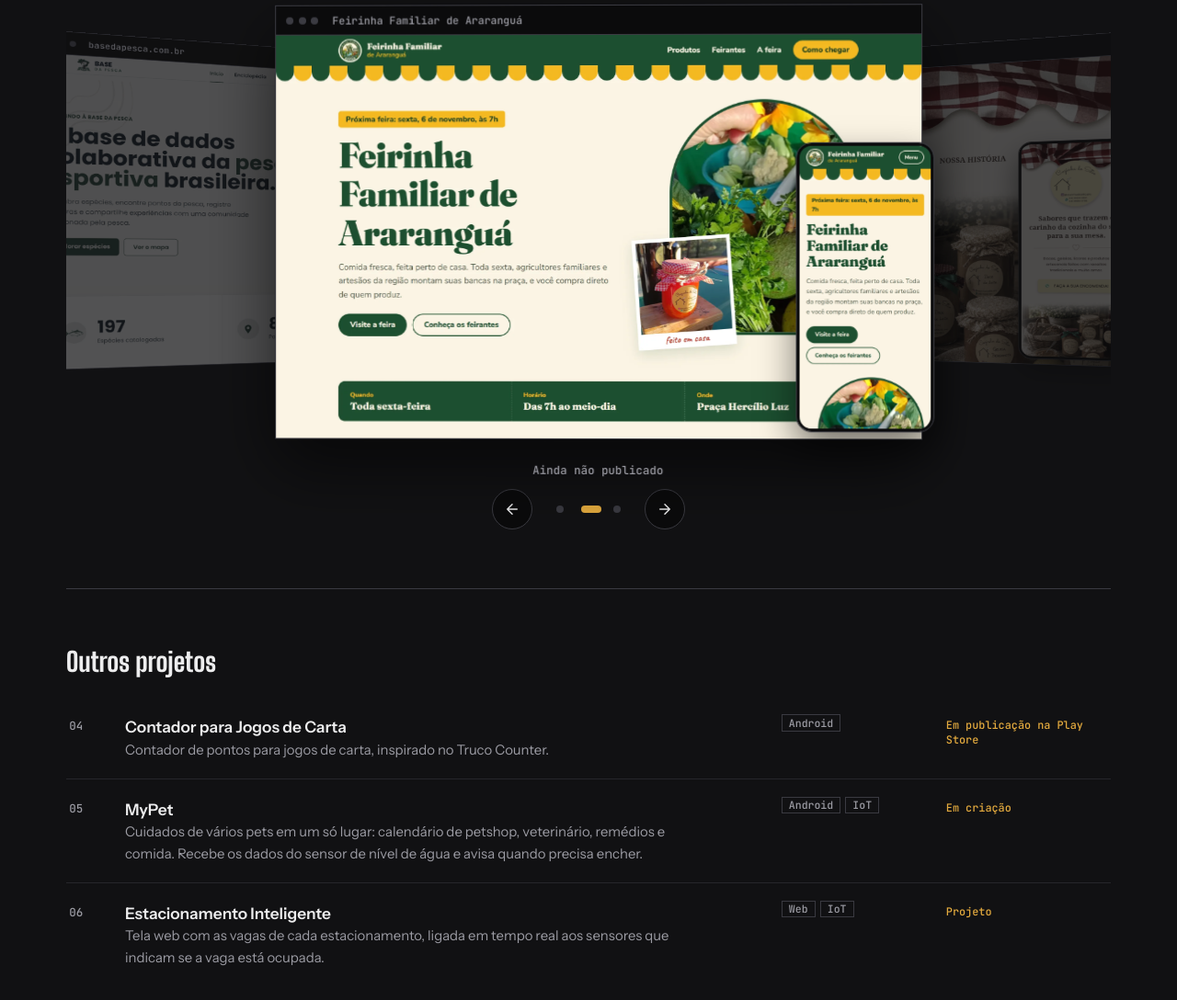
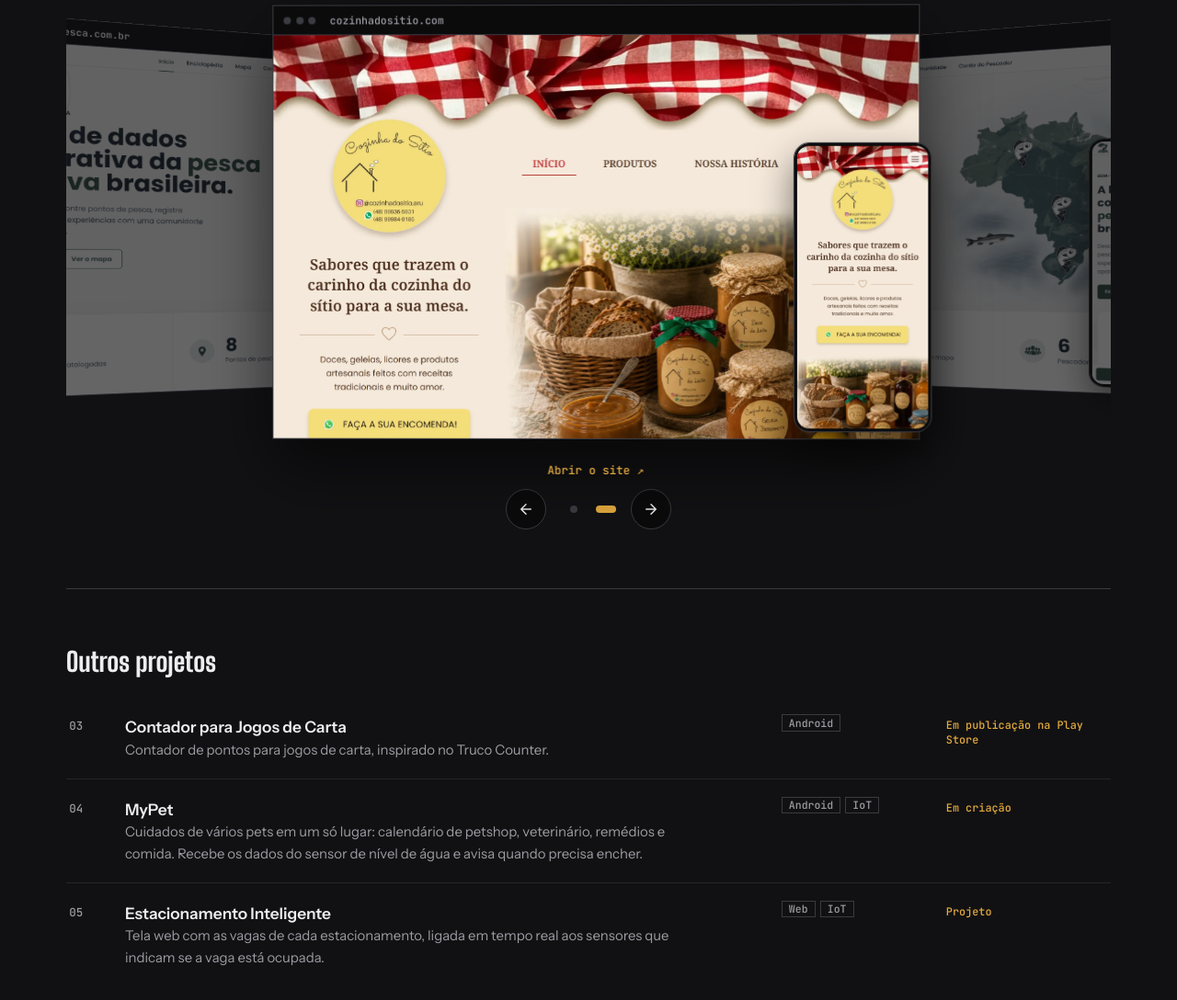
Before and after one commit to enzobundchen/enzobundchen.github.io, a plain HTML site: page index.html in a window 1280 px wide. Shown: the part 1015-2103 px from the top of the page at 92% size. Drawn offline with Linux system fonts and the light colour scheme.

Commit message:
Remove a Feirinha Familiar do portfólio
Co-Authored-By: Claude Opus 5.5 <noreply@anthropic.com>

```diff
--- a/index.html
+++ b/index.html
@@ -4,7 +4,7 @@
   <meta charset="utf-8">
   <meta name="viewport" content="width=device-width, initial-scale=1">
   <title>Enzo Bündchen | Web design, desenvolvimento e sistemas de engenharia</title>
-  <meta name="description" content="Portfólio de Enzo de Souza Bündchen, web designer e Analista de Sistemas de Engenharia. Criador da Base da Pesca e do site da Feirinha Familiar de Araranguá.">
+  <meta name="description" content="Portfólio de Enzo de Souza Bündchen, web designer e Analista de Sistemas de Engenharia. Criador da Base da Pesca e do site da Cozinha do Sítio.">
   <meta name="author" content="Enzo de Souza Bündchen">
   <meta name="theme-color" content="#0A0A0B">
   <meta property="og:type" content="website">
@@ -76,15 +76,7 @@
               <img class="phone" src="assets/projetos/pesca-mobile.webp" width="780" height="1688" loading="lazy" alt="Base da Pesca aberta no celular">
               <span class="orbita__dica">Abrir o site <span aria-hidden="true">↗</span></span>
             </a>
-            <div class="orbita__item" id="o-feira" data-i="1">
-              <div class="browser">
-              <div class="browser__bar" aria-hidden="true"><i></i><i></i><i></i><span>Feirinha Familiar de Araranguá</span></div>
-              <img data-main src="assets/projetos/feira-inicio.webp" width="2160" height="1350" loading="lazy" alt="Página inicial da Feirinha Familiar de Araranguá, com a data da próxima feira">
-              </div>
-              <img class="phone" src="assets/projetos/feira-mobile.webp" width="780" height="1688" loading="lazy" alt="Site da Feirinha Familiar aberto no celular">
-              <span class="orbita__dica">Ainda não publicado</span>
-            </div>
-            <a class="orbita__item" id="o-cozinha" href="https://cozinhadositio.com/" target="_blank" rel="noopener" data-i="2">
+            <a class="orbita__item" id="o-cozinha" href="https://cozinhadositio.com/" target="_blank" rel="noopener" data-i="1">
               <div class="browser">
               <div class="browser__bar" aria-hidden="true"><i></i><i></i><i></i><span>cozinhadositio.com</span></div>
               <img data-main src="assets/projetos/cozinha-inicio.webp" width="2160" height="1350" loading="lazy" alt="Página inicial da Cozinha do Sítio, com o logo da marca e potes de doces e geleias">
@@ -97,8 +89,7 @@
             <button class="orbita__seta" type="button" data-passo="-1" aria-label="Projeto anterior"><svg viewBox="0 0 24 24" width="18" height="18" fill="none" stroke="currentColor" stroke-width="2" stroke-linecap="round" stroke-linejoin="round"><path d="M19 12H5M12 19l-7-7 7-7"/></svg></button>
             <div class="orbita__pontos">
               <button type="button" data-i="0" aria-label="Base da Pesca" aria-current="true"></button>
-              <button type="button" data-i="1" aria-label="Feirinha Familiar de Araranguá"></button>
-              <button type="button" data-i="2" aria-label="Cozinha do Sítio"></button>
+              <button type="button" data-i="1" aria-label="Cozinha do Sítio"></button>
             </div>
             <button class="orbita__seta" type="button" data-passo="1" aria-label="Próximo projeto"><svg viewBox="0 0 24 24" width="18" height="18" fill="none" stroke="currentColor" stroke-width="2" stroke-linecap="round" stroke-linejoin="round"><path d="M5 12h14M12 5l7 7-7 7"/></svg></button>
           </div>
@@ -107,9 +98,9 @@
 
         <h3 class="sub-head">Outros projetos</h3>
         <ol class="list">
-          <li class="reveal"><span class="pos">04</span><div><h4>Contador para Jogos de Carta</h4><p>Contador de pontos para jogos de carta, inspirado no Truco Counter.</p></div><div class="stack"><span>Android</span></div><span class="state">Em publicação na Play Store</span></li>
-          <li class="reveal"><span class="pos">05</span><div><h4>MyPet</h4><p>Cuidados de vários pets em um só lugar: calendário de petshop, veterinário, remédios e comida. Recebe os dados do sensor de nível de água e avisa quando precisa encher.</p></div><div class="stack"><span>Android</span><span>IoT</span></div><span class="state">Em criação</span></li>
-          <li class="reveal"><span class="pos">06</span><div><h4>Estacionamento Inteligente</h4><p>Tela web com as vagas de cada estacionamento, ligada em tempo real aos sensores que indicam se a vaga está ocupada.</p></div><div class="stack"><span>Web</span><span>IoT</span></div><span class="state">Projeto</span></li>
+          <li class="reveal"><span class="pos">03</span><div><h4>Contador para Jogos de Carta</h4><p>Contador de pontos para jogos de carta, inspirado no Truco Counter.</p></div><div class="stack"><span>Android</span></div><span class="state">Em publicação na Play Store</span></li>
+          <li class="reveal"><span class="pos">04</span><div><h4>MyPet</h4><p>Cuidados de vários pets em um só lugar: calendário de petshop, veterinário, remédios e comida. Recebe os dados do sensor de nível de água e avisa quando precisa encher.</p></div><div class="stack"><span>Android</span><span>IoT</span></div><span class="state">Em criação</span></li>
+          <li class="reveal"><span class="pos">05</span><div><h4>Estacionamento Inteligente</h4><p>Tela web com as vagas de cada estacionamento, ligada em tempo real aos sensores que indicam se a vaga está ocupada.</p></div><div class="stack"><span>Web</span><span>IoT</span></div><span class="state">Projeto</span></li>
         </ol>
       </div>
     </section>
--- a/js/main.js
+++ b/js/main.js
@@ -51,10 +51,17 @@ if (!calmo) $$('[data-count]').forEach(el => {
 
 /* ---------- carrossel circular de projetos ---------- */
 const palco = $('#palco');
+// com menos de três projetos o anel fica vazio atrás; repete os itens para fechar a volta
+const reais = $$('.orbita__item', palco);
+if (reais.length < 3) reais.forEach(el => {
+  const c = el.cloneNode(true);
+  c.removeAttribute('id');
+  palco.append(c);
+});
 const orbs = $$('.orbita__item', palco);
 const pontos = $$('.orbita__pontos button');
 const avisoOrb = $('#orbita-aviso');
-const N = orbs.length, PASSO = Math.PI * 2 / N;
+const N = orbs.length, R0 = reais.length, PASSO = Math.PI * 2 / N;
 let pos = 0, destino = 0, ativo = 0;
 
 const raio = () => innerWidth <= 760 ? 0.42 : 0.5;
@@ -77,8 +84,9 @@ const marca = (i, auto) => {
     el.tabIndex = sim ? 0 : -1;
     el.setAttribute('aria-hidden', !sim);
   });
-  pontos.forEach((b, k) => k === i ? b.setAttribute('aria-current', 'true') : b.removeAttribute('aria-current'));
-  if (!auto) avisoOrb.textContent = pontos[i].getAttribute('aria-label') + `, projeto ${i + 1} de ${N}`;
+  const p = i % R0;
+  pontos.forEach((b, k) => k === p ? b.setAttribute('aria-current', 'true') : b.removeAttribute('aria-current'));
+  if (!auto) avisoOrb.textContent = pontos[p].getAttribute('aria-label') + `, projeto ${p + 1} de ${R0}`;
 };
 const VOLTA = 7; // segundos que cada projeto leva para passar pela frente
 let sobre = false, focado = false, naTela = false, pausaAte = 0, antesOrb = 0, girando = false;
@@ -120,7 +128,14 @@ orbs.forEach((el, i) => el.addEventListener('click', e => {
   if (arrastou) { e.preventDefault(); return; }
   if (i !== ativo) { e.preventDefault(); vaiPara(i); }
 }));
-pontos.forEach(b => b.addEventListener('click', () => vaiPara(+b.dataset.i)));
+// o ponto leva à cópia do projeto que estiver mais perto no anel
+const volta = d => Math.abs(((d % N) + N + N / 2) % N - N / 2);
+const perto = r => {
+  let melhor = r;
+  for (let k = r; k < N; k += R0) if (volta(k - ativo) < volta(melhor - ativo)) melhor = k;
+  return melhor;
+};
+pontos.forEach(b => b.addEventListener('click', () => vaiPara(perto(+b.dataset.i))));
 $$('.orbita__seta').forEach(b => b.addEventListener('click', () => anda(+b.dataset.passo)));
 orbita.addEventListener('keydown', e => {
   if (e.key === 'ArrowLeft') { e.preventDefault(); anda(-1); }
```
Also changed, not shown: assets/projetos/feira-feirantes.webp (deleted), assets/projetos/feira-inicio.webp (deleted), assets/projetos/feira-mobile.webp (deleted), assets/projetos/feira-produtos.webp (deleted).
